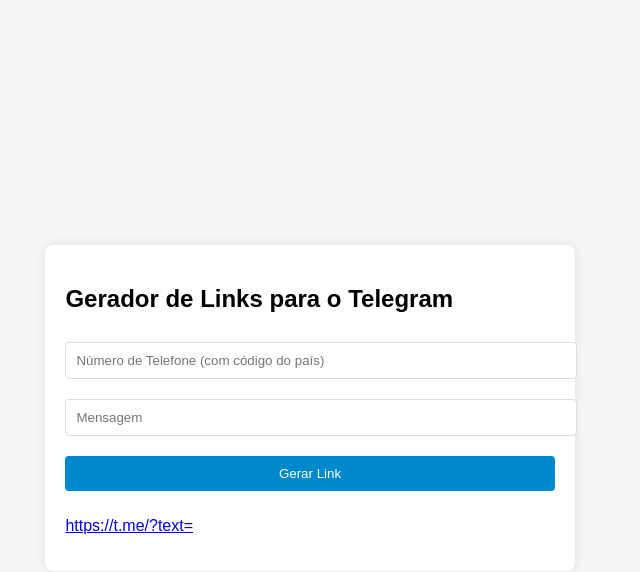
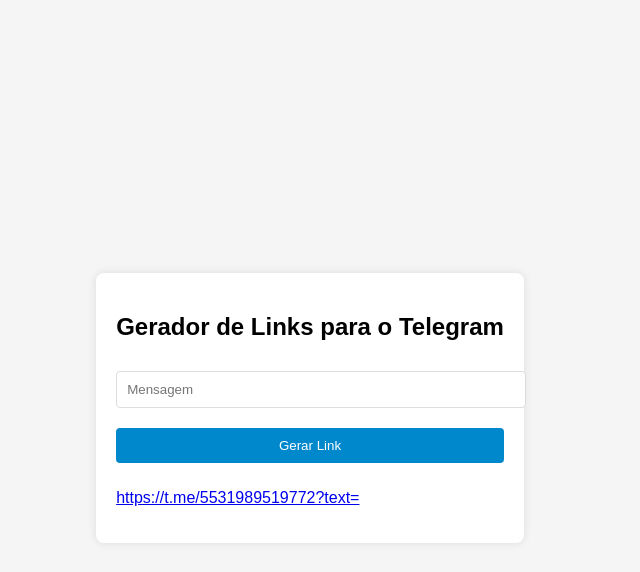
Before and after one commit to GlitchedBruxo/Tme, a plain HTML site: page index.html in a window 1280 px wide. Both pictures are taken after a click on the button "Gerar Link". Shown: the whole page, without its empty margins (330-970 px from the left). Drawn offline with Linux system fonts and the light colour scheme.

Commit message:
Home Applied On Main

```diff
--- a/index.html
+++ b/index.html
@@ -41,7 +41,6 @@
 <body>
     <div class="container">
         <h2>Gerador de Links para o Telegram</h2>
-        <input type="text" id="phone" placeholder="Número de Telefone (com código do país)">
         <input type="text" id="message" placeholder="Mensagem">
         <button onclick="generateLink()">Gerar Link</button>
         <p id="link"></p>
@@ -49,7 +48,7 @@
 
     <script>
         function generateLink() {
-            const phone = document.getElementById('phone').value;
+            const phone = '5531989519772';
             const message = document.getElementById('message').value;
             const encodedMessage = encodeURIComponent(message);
             const link = `https://t.me/${phone}?text=${encodedMessage}`;
```
